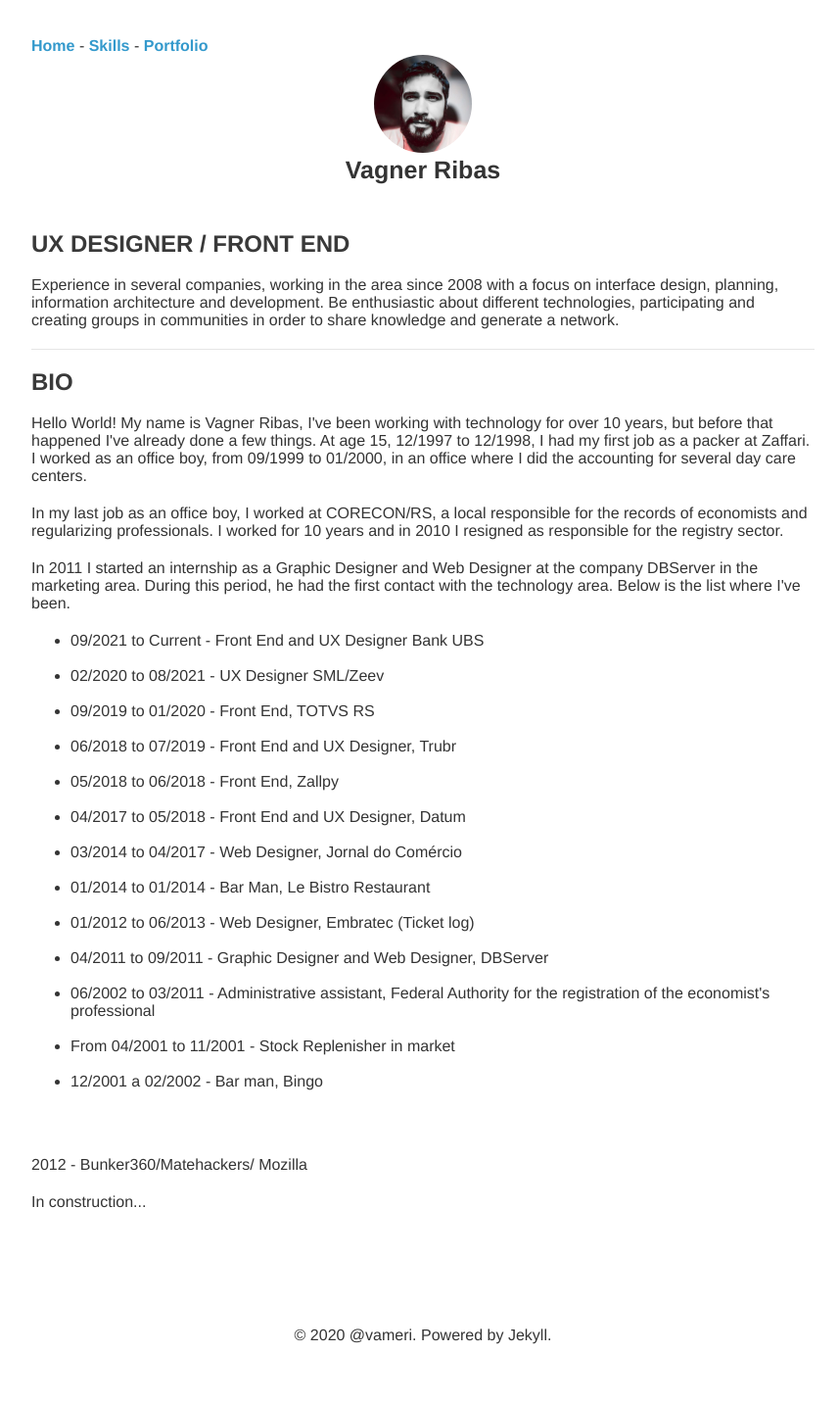
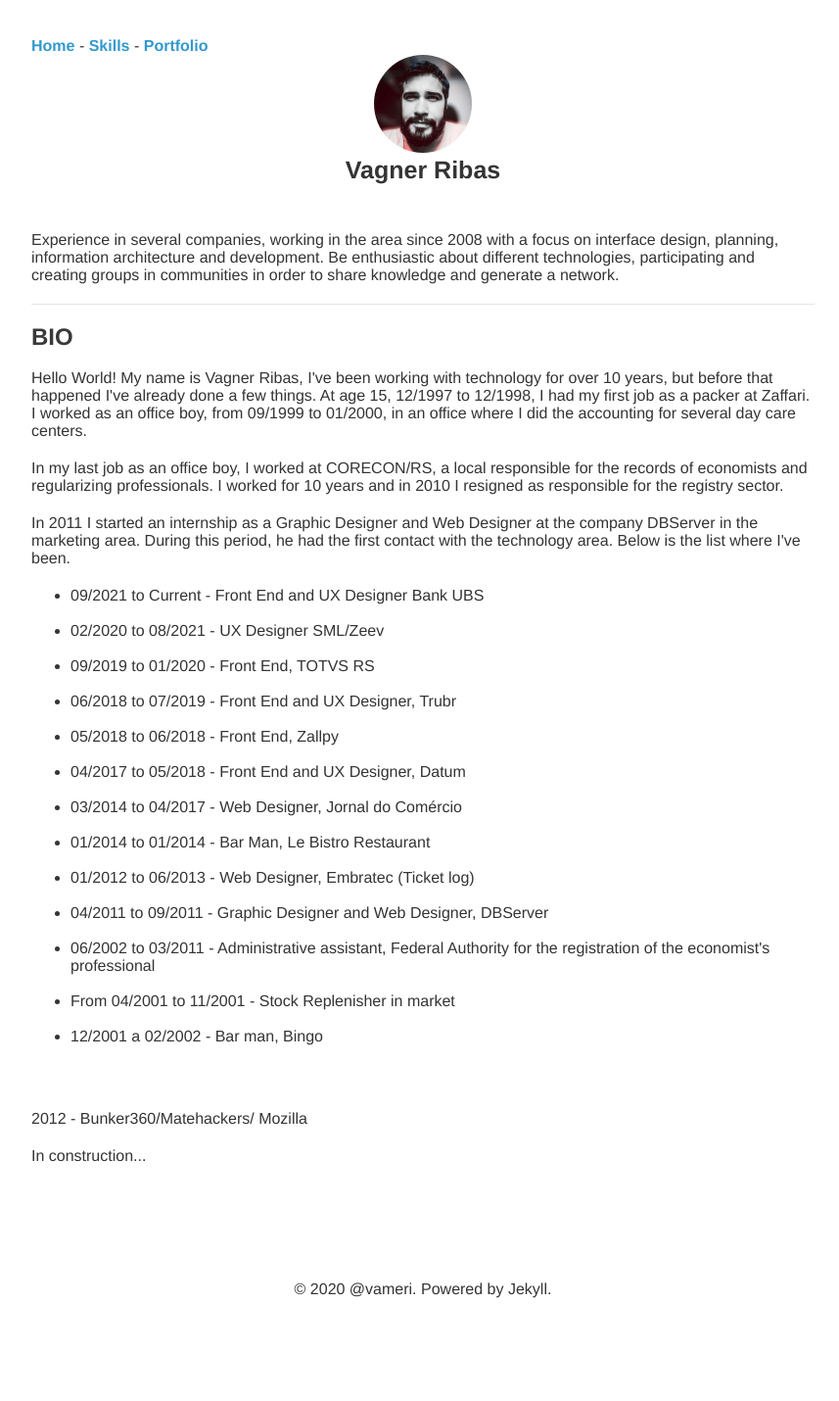
Before and after one commit to vameri/vameri.github.io, a Jekyll site: the page built from index.html, in a window 1280 px wide. Shown: the whole page at 98% size, without its empty margins (208-1065 px from the left). Built offline with Jekyll 4.4.1, drawn with Linux system fonts in a browser that asks for light colours; after the commit the page ends 1383 px from its top, so only the background shows below that.

Commit message:
Add files via upload

```diff
--- a/index.html
+++ b/index.html
@@ -5,7 +5,6 @@ description: UX Designer and Front End Developer
 ---
 
 <article>
-  <h2>UX Designer / Front End </h2>
 
   <p>
     Experience in several companies, working in the area since 2008 with a focus on interface design, planning, information architecture and development.
```
